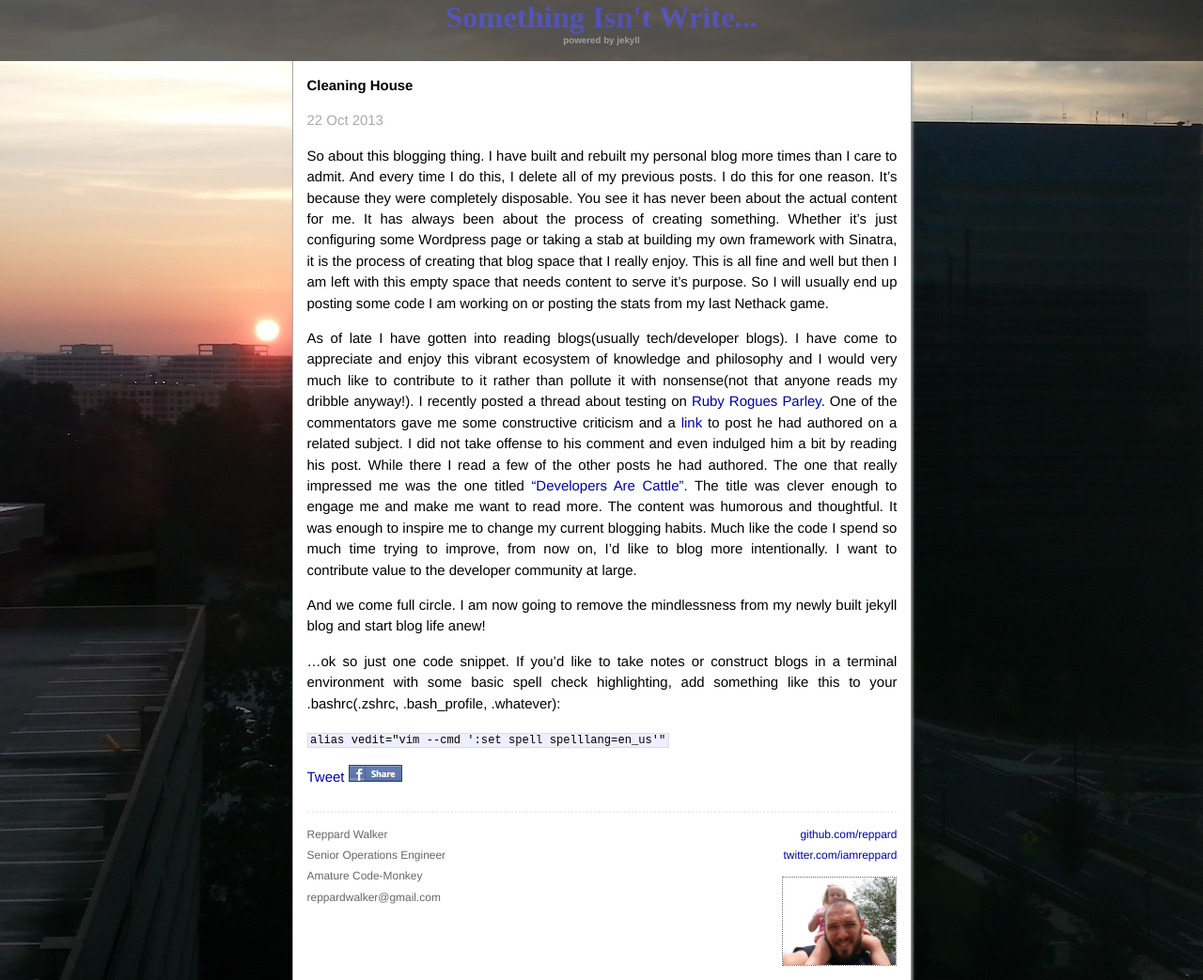
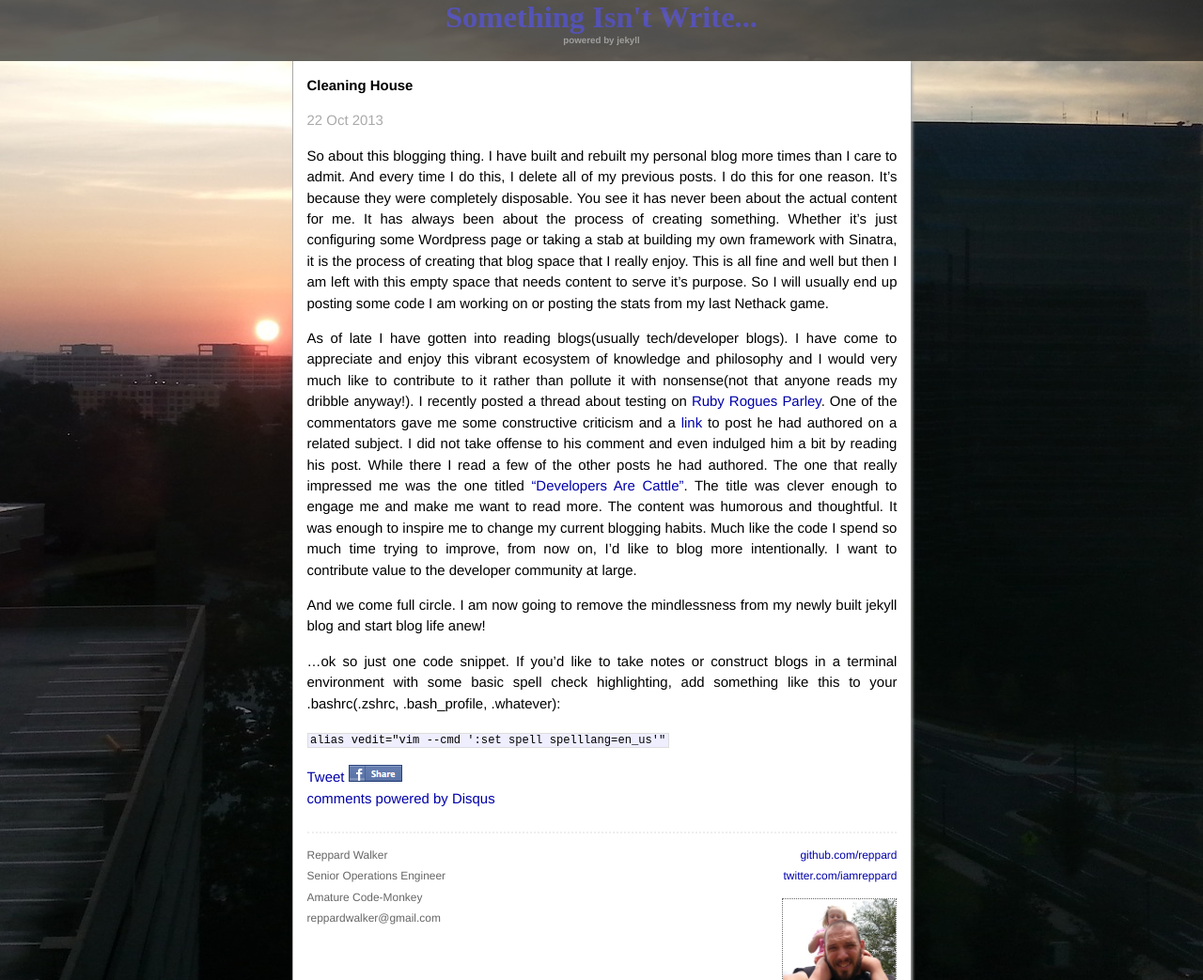
Before and after one commit to reppard/jekyll-blog, a Jekyll site: the page built from _posts/2013-10-22-Cleaning-House-213351.markdown, in a window 1280 px wide. Shown: the top 1043 px of the page at 94% size. Built offline with Jekyll 4.4.1, drawn with Linux system fonts in a browser that asks for light colours; nearby versions of some CDN libraries; some web fonts are replaced; Markdown is read by kramdown in place of the engine named in the settings; comment, search, counter and statistics services are not loaded; some of the changed lines change nothing that is shown; grey boxes are pictures that could not be loaded.

Commit message:
Adding Disqus to Posts

```diff
--- a/_layouts/post.html
+++ b/_layouts/post.html
@@ -19,4 +19,19 @@
       'width=626,height=436');
       return false;"><img src="/images/fbshare.gif"/></a>
   </div>
+  <div id="disqus_thread"></div>
+  <script type="text/javascript">
+/* * * CONFIGURATION VARIABLES: EDIT BEFORE PASTING INTO YOUR WEBPAGE * * */
+  var disqus_shortname = 'somethingisntwrite'; // required: replace example with your forum shortname
+
+  /* * * DON'T EDIT BELOW THIS LINE * * */
+  (function() {
+   var dsq = document.createElement('script'); dsq.type = 'text/javascript'; dsq.async = true;
+   dsq.src = '//' + disqus_shortname + '.disqus.com/embed.js';
+   (document.getElementsByTagName('head')[0] || document.getElementsByTagName('body')[0]).appendChild(dsq);
+   })();
+  </script>
+  <noscript>Please enable JavaScript to view the <a href="http://disqus.com/?ref_noscript">comments powered by Disqus.</a></noscript>
+  <a href="http://disqus.com" class="dsq-brlink">comments powered by <span class="logo-disqus">Disqus</span></a>
+
 </div>
```
